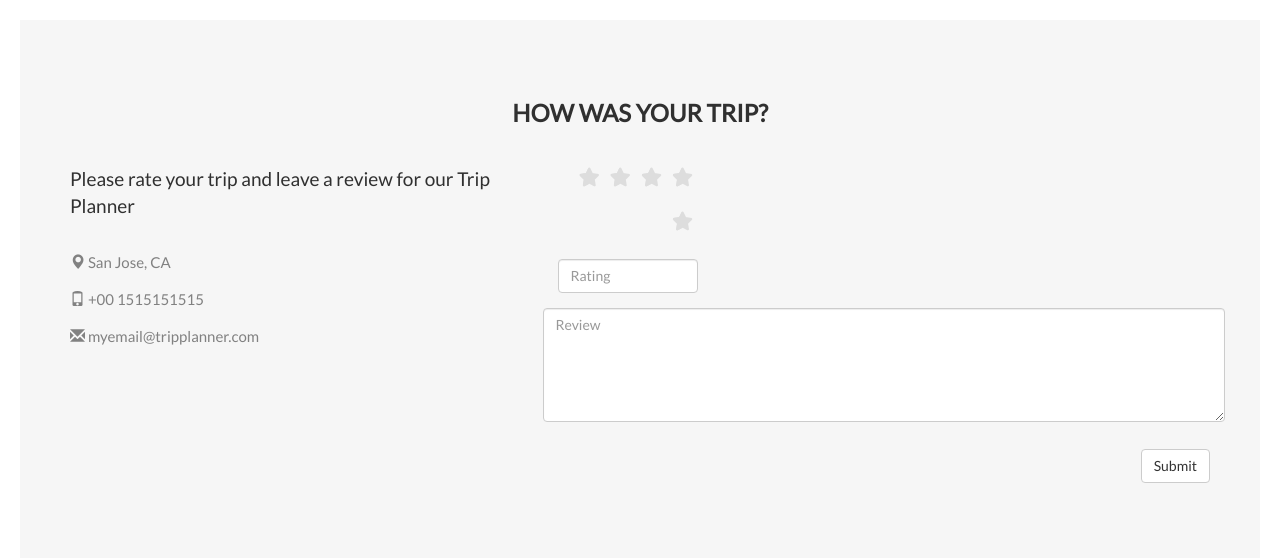
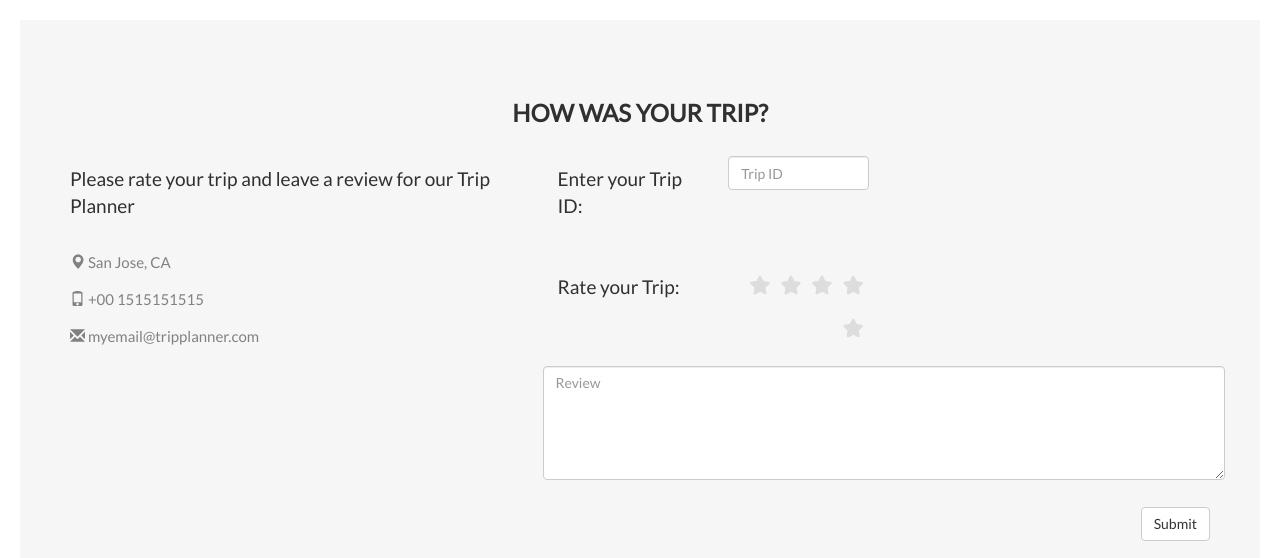
Before and after one commit to hinamohare/CMPE273-Trip-Planner, a Flask app: template application/templates/reviews.html in a window 1280 px wide. Shown: the top 558 px of the page. Before the commit the page ends 483 px from the top, so only its background shows below. Run offline with Flask 2, Linux system fonts and the light colour scheme; the template is opened without the code that fills it, so the values that code supplies are empty; some libraries are stand-ins or nearby versions.

Commit message:
Update reviews for /v1/reviews

```diff
--- a/application/templates/reviews.html
+++ b/application/templates/reviews.html
@@ -87,7 +87,7 @@
 
                     <script>
                         $(document).ready(function () {
-                            $("#demo3 .stars").click(function () {
+                            $("#rating .stars").click(function () {
 
                                 var label = $("label[for='" + $(this).attr('id') + "']");
 
@@ -110,10 +110,24 @@
         <p><span class="glyphicon glyphicon-envelope"></span> myemail@tripplanner.com</p>
     </div>
 
+
+    <form action="http://127.0.0.1:5000/v1/reviews" method="POST">
     <div class="col-sm-7">
         <div class="row">
           <div class="col-sm-3 form-group">
-            <fieldset id='demo3' class="rating">
+            <h4>Enter your Trip ID:</h4>
+          </div>
+          <div class="col-sm-3 form-group" id="trip_id">
+            <input class="form-control" id="rating" name="rating" placeholder="Trip ID" type="text">
+          </div>
+        </div>
+
+        <div class="row">
+        <div class="col-sm-3 form-group">
+            <h4>Rate your Trip:</h4>
+          </div>
+          <div class="col-sm-3 form-group">
+            <fieldset id='rating' class="rating">
                           <input class="stars" type="radio" id="star53" name="rating" value="5" />
                           <label class = "full" for="star53" title="Awesome - 5 stars"></label>
 
@@ -139,18 +153,17 @@
                           <label class="half" for="star1half3" title="Meh - 1.5 stars"></label>
 
                           <input class="stars" type="radio" id="star13" name="rating" value="1" />
-                          <label class = "full" for="star13" title="Sucks big time - 1 star"></label>
+                          <label class = "full" for="star13" title="Not Good Enough - 1 star"></label>
 
                           <input class="stars" type="radio" id="starhalf3" name="rating" value="0.5" />
-                          <label class="half" for="starhalf3" title="Sucks big time - 0.5 stars"></label>
+                          <label class="half" for="starhalf3" title="Not Good Enough - 0.5 stars"></label>
                       </fieldset>
           </div>
-        </div>
-        <div class="row">
           <div class="col-sm-3 form-group" id="feedback">
-            <input class="form-control" id="rating" name="rating" placeholder="Rating" type="text">
+
           </div>
         </div>
+
         <div class="row">
           <textarea class="form-control" id="review" name="review" placeholder="Review" rows="5"></textarea><br>
         </div>
@@ -160,6 +173,8 @@
           </div>
         </div>
     </div>
+    </form>
+
 
   </div>
 </div>
```
